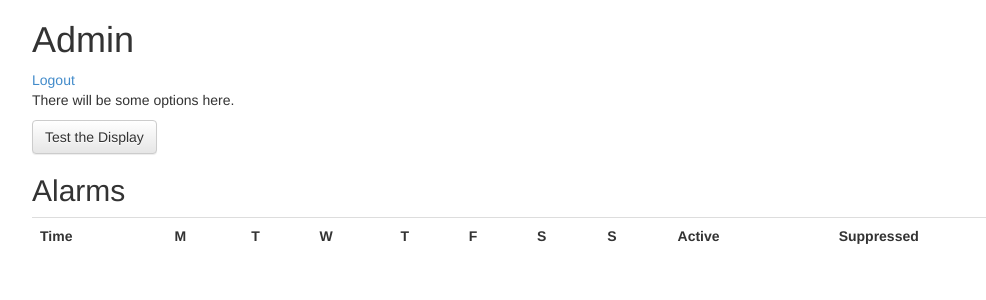
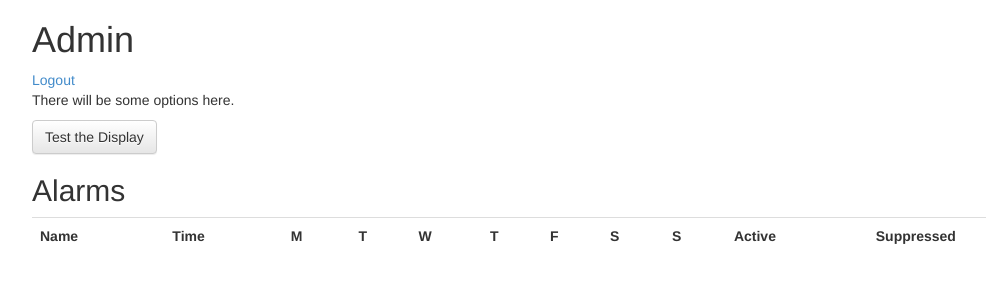
Before and after one commit to Tyler-Ward/GolemClock, a Django app: page /main in a window 1280 px wide. Shown: the top 300 px of the page, without its empty margins (53-1039 px from the left). Run offline with Django 3.2, Linux system fonts and the light colour scheme; the visitor is signed in with stand-in values (Sample User, id 1); data that the repository does not hold is empty.

Commit message:
Added <th> for name

```diff
--- a/webface/golem/templates/main.html
+++ b/webface/golem/templates/main.html
@@ -13,6 +13,7 @@
 <h2>Alarms</h2>
 <table class="table">
 	<tr>
+		<th>Name</th>
 		<th>Time</th>
 		<th>M</th>
 		<th>T</th>
```
